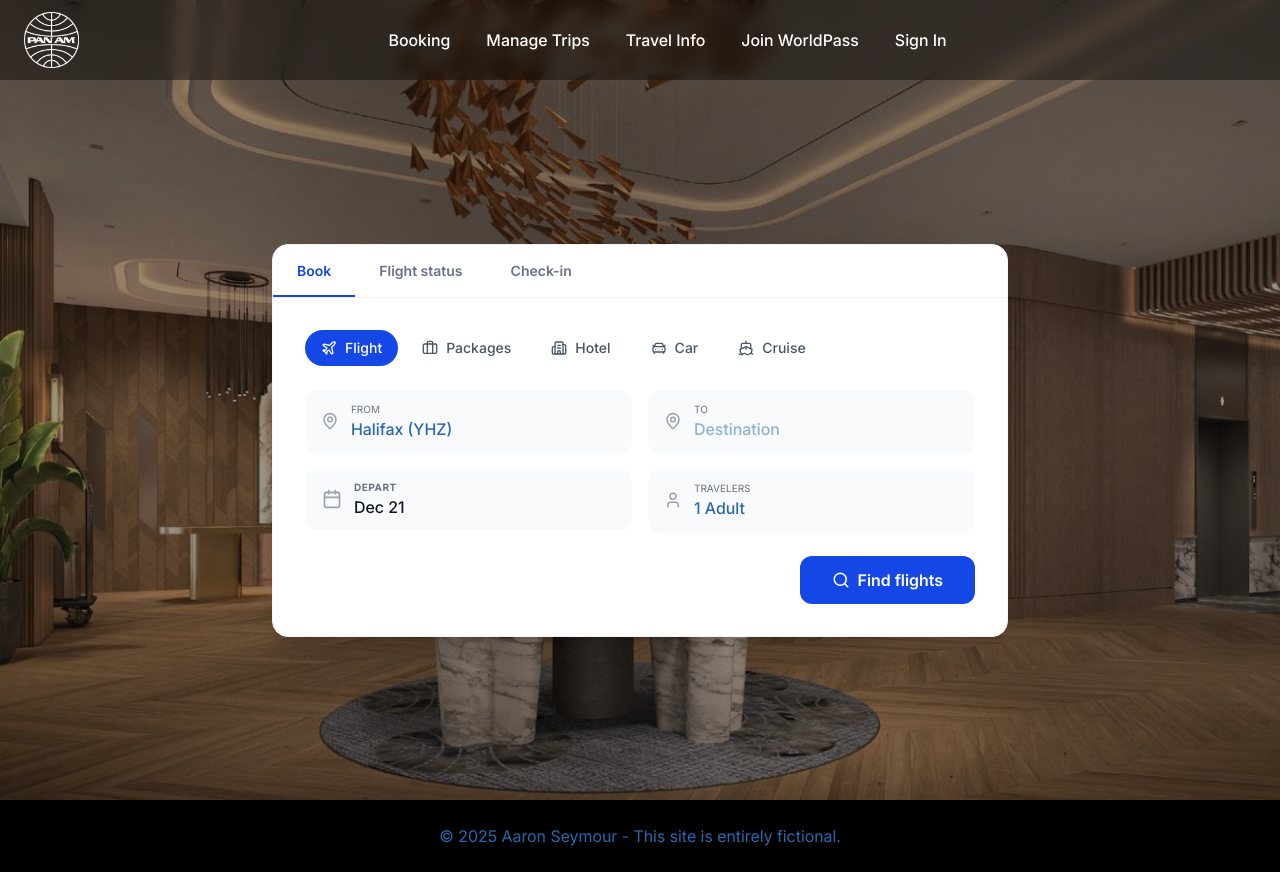
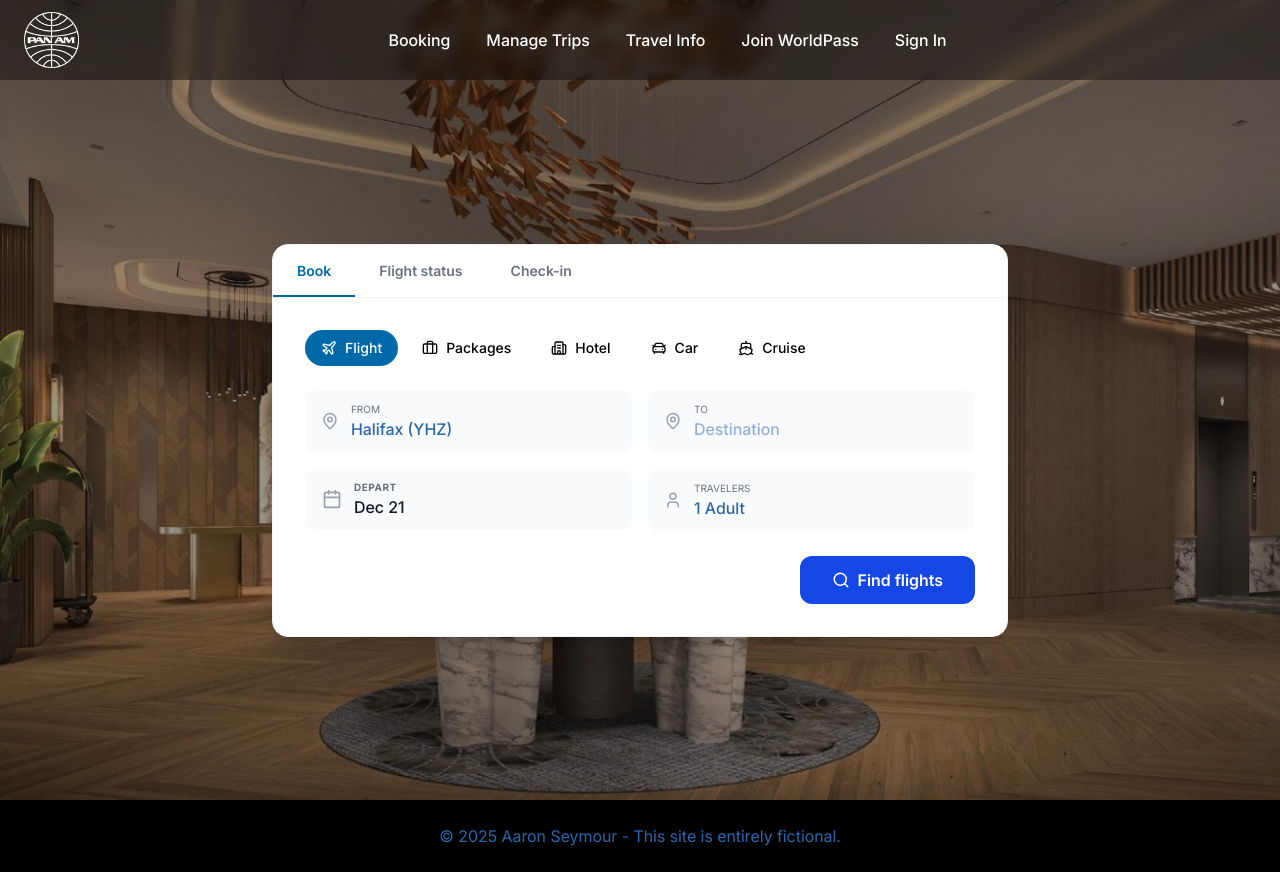
Before and after one commit to Haruni26/Fictional-Pan-Am-Website, a Next.js app: page / in a window 1280 px wide. Built offline with nearby package versions, Linux system fonts and the light colour scheme.

Commit message:
Changed text and button color

```diff
--- a/app/components/booking/bookingCard.tsx
+++ b/app/components/booking/bookingCard.tsx
@@ -29,7 +29,7 @@
               className={`relative px-6 py-4 text-sm font-semibold
                 ${
                   activeTab === tab.id
-                    ? "text-blue-700"
+                    ? "text-sky-700"
                     : "text-gray-500 hover:text-gray-800"
                 }`}
             >
@@ -37,7 +37,7 @@
               {activeTab === tab.id && (
                 <motion.div
                   layoutId="primaryTab"
-                  className="absolute bottom-0 left-0 right-0 h-0.5 bg-blue-700"
+                  className="absolute bottom-0 left-0 right-0 h-0.5 bg-sky-700"
                 />
               )}
             </button>
--- a/app/components/booking/tabs/bookTab.tsx
+++ b/app/components/booking/tabs/bookTab.tsx
@@ -24,12 +24,12 @@
               key={id}
               onClick={() => setProduct(id)}
               className={`relative px-4 py-2 rounded-full text-sm font-medium
-                ${active ? "text-white" : "text-gray-600 hover:bg-gray-50"}`}
+                ${active ? "text-white" : "text-black hover:bg-gray-50"}`}
             >
               {active && (
                 <motion.div
                   layoutId="productPill"
-                  className="absolute inset-0 bg-blue-700 rounded-full"
+                  className="absolute inset-0 bg-sky-700 rounded-full"
                 />
               )}
               <span className="relative z-10 flex items-center gap-2">
--- a/app/components/booking/tabs/checkInTab.tsx
+++ b/app/components/booking/tabs/checkInTab.tsx
@@ -4,8 +4,8 @@
 
 export default function CheckInTab() {
   return (
-    <div className="space-y-6 max-w-xl">
-      <h2 className="text-xl font-bold">Check in online</h2>
+    <div className="space-y-5 max-w-xl">
+      <h2 className="text-xl text-black font-bold">Check in online</h2>
 
       <InputGroup icon={Ticket} label="Confirmation Code" />
       <InputGroup icon={User} label="Last Name" />
```
